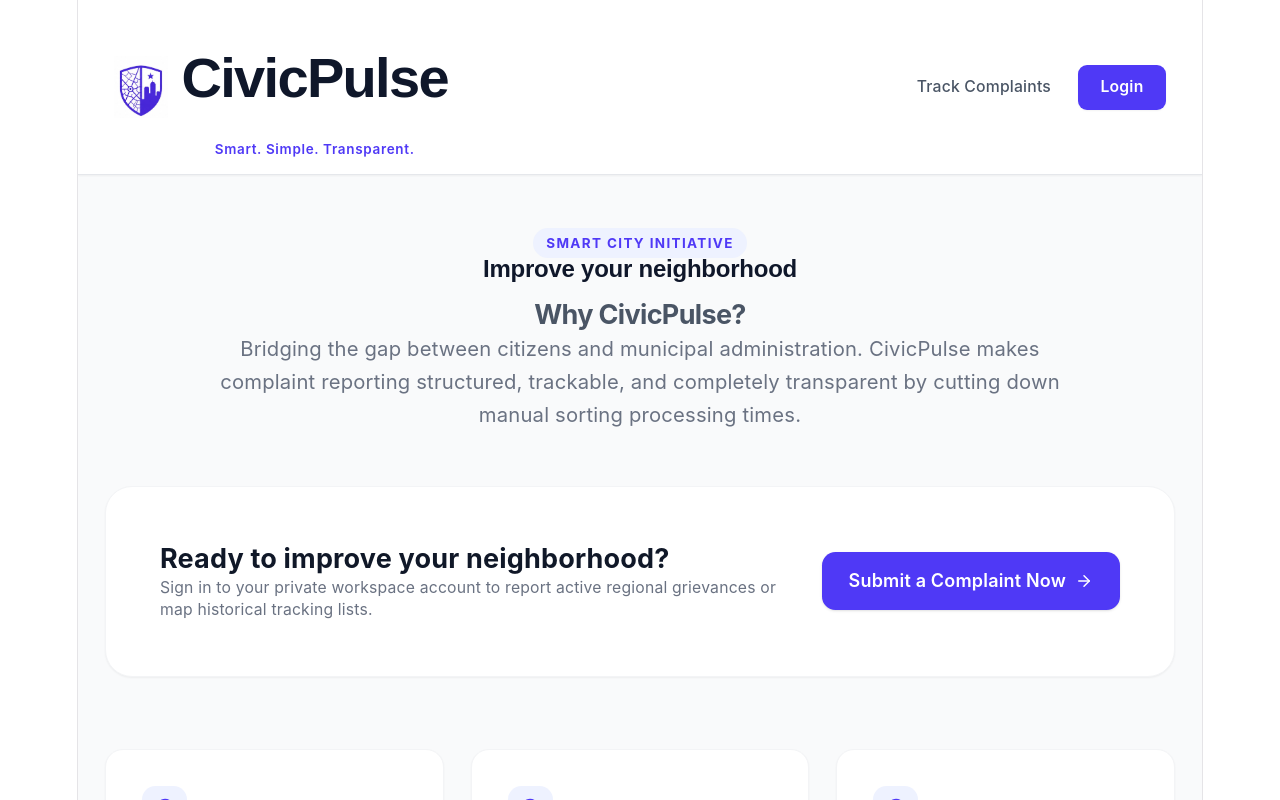
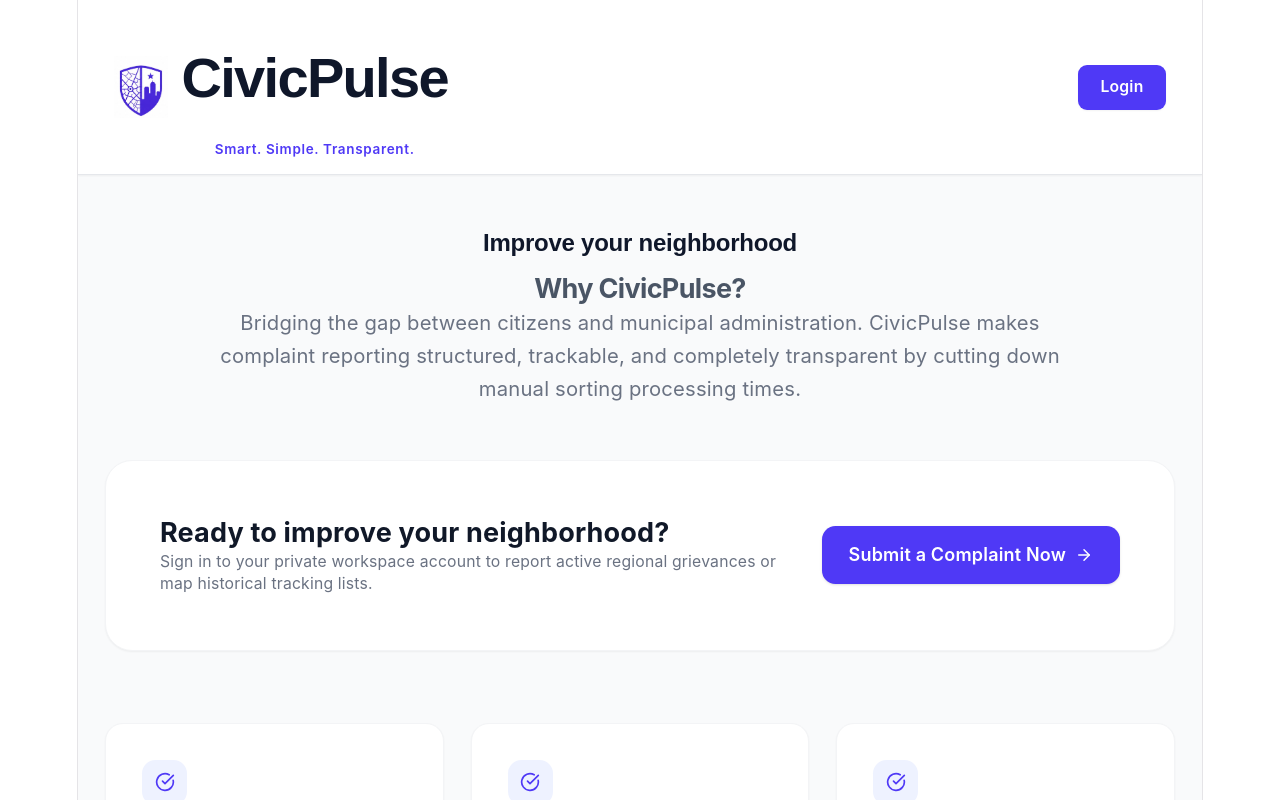
Before and after one commit to madhu-vanthi-2517/civicpulse, a React (Vite) app in the folder frontend/: page / in a window 1280 px wide. Shown: the top 800 px of the page. Built offline with nearby package versions, Linux system fonts and the light colour scheme.

Commit message:
style:re-aligning the page

```diff
--- a/frontend/src/pages/LandingPage.jsx
+++ b/frontend/src/pages/LandingPage.jsx
@@ -15,6 +15,7 @@
       {/* 🧭 Clean Navbar */}
       <nav className="w-full bg-white border-b border-gray-200 px-8 py-4 shadow-xs">
         <div className="w-full mx-auto flex items-center justify-between">
+          {/* Logo and Balanced Title Text Block */}
           <Link to="/" className="flex items-center gap-3">
             <img
               src="/logo_civicpulse.jpeg"
@@ -31,13 +32,8 @@
             </div>
           </Link>
 
+          {/* 🌟 FIXED: Removed "Track Complaints" link entirely per your request */}
           <div className="flex items-center gap-6">
-            <Link
-              to="/track"
-              className="text-sm font-medium text-gray-600 hover:text-indigo-600 transition"
-            >
-              Track Complaints
-            </Link>
             <Link
               to="/login"
               className="bg-indigo-600 text-white text-sm font-semibold px-5 py-2.5 rounded-lg hover:bg-indigo-700 transition shadow-xs"
@@ -52,11 +48,9 @@
       <main className="max-w-5xl mx-auto px-6 py-12 text-center">
 
         {/* 🏛️ 1st: The Introduction Header Stays at the Top */}
+        {/* 🌟 FIXED: Removed the "Smart City Initiative" badge so "Improve your neighborhood" leads the page */}
         <header className="max-w-3xl mx-auto mb-12">
-          <span className="text-xs font-bold uppercase tracking-widest text-indigo-600 bg-indigo-50 px-3 py-1.5 rounded-full">
-            Smart City Initiative
-          </span>
-          <h2 className="text-4xl md:text-5xl font-extrabold text-gray-900 mt-5 tracking-tight">
+          <h2 className="text-4xl md:text-5xl font-extrabold text-gray-900 tracking-tight">
             Improve your neighborhood
           </h2>
           <h3 className="text-xl md:text-2xl font-bold text-gray-600 mt-3 tracking-tight">
```
